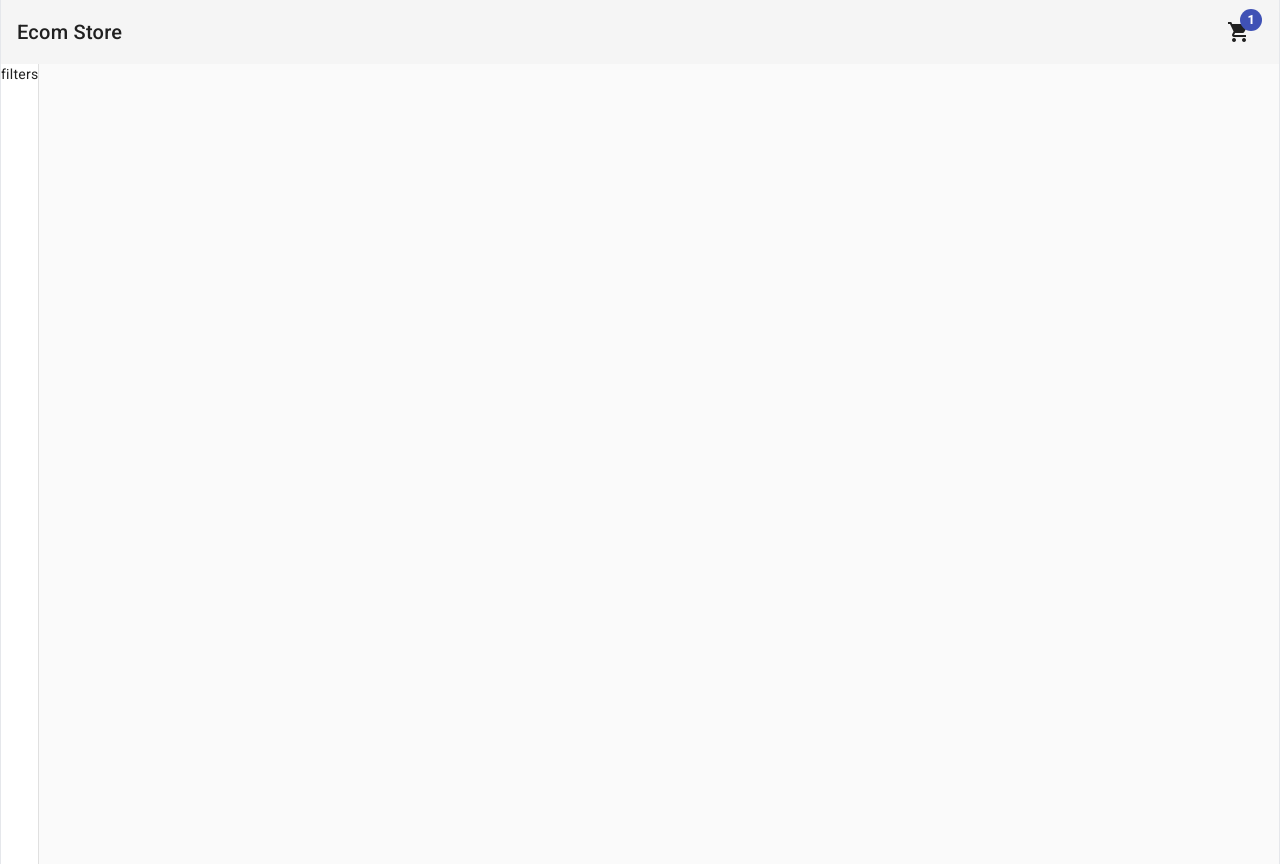
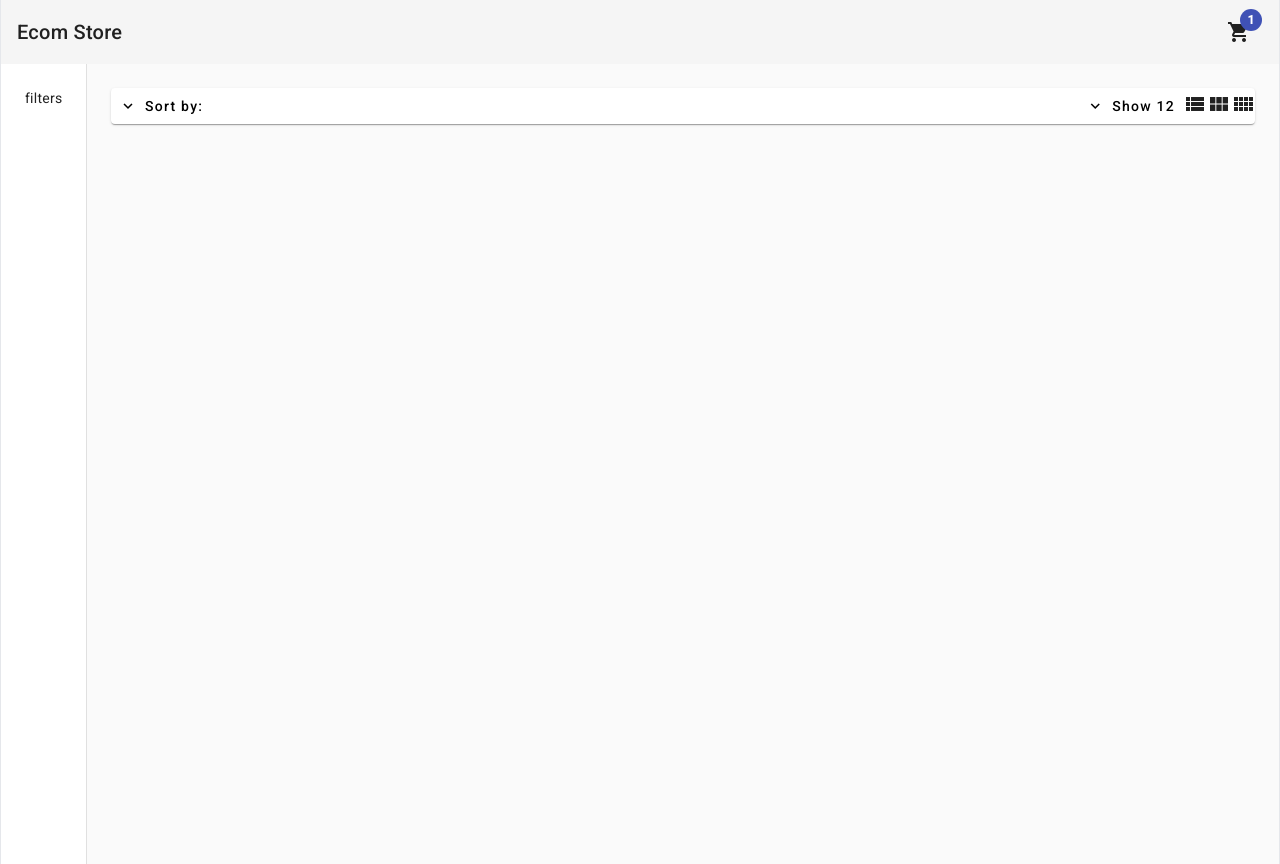
Before and after one commit to Ramish93/Angular-Ecom-Store, an Angular app: page /home in a window 1280 px wide. Built offline with nearby package versions, Linux system fonts and the light colour scheme.

Commit message:
sort by and show by x-num columns complete

```diff
--- /dev/null
+++ b/src/app/pages/home/components/products-header/products-header.component.html
@@ -0,0 +1,35 @@
+<mat-card class="mb-4">
+  <div class="flex justify-between">
+    <div>
+      <button mat-button [matMenuTriggerFor]="sortByMenu">
+        Sort by: {{ sort }}
+        <mat-icon>expand_more</mat-icon>
+      </button>
+      <mat-menu #sortByMenu="matMenu">
+        <button mat-menu-item (click)="onSortUpdate('desc')">Desc</button>
+        <button mat-menu-item (click)="onSortUpdate('Asc')">Asc</button>
+      </mat-menu>
+    </div>
+    <div class="flex items-center">
+      <div>
+        <button mat-button [matMenuTriggerFor]="menu">
+          Show {{ itemShowCount }}
+          <mat-icon>expand_more</mat-icon>
+        </button>
+        <mat-menu #menu="matMenu">
+          <button mat-menu-item (click)="onItemUpdated(12)">12</button>
+          <button mat-menu-item (click)="onItemUpdated(24)">24</button>
+        </mat-menu>
+      </div>
+      <button (click)="onColumnsUpdated(1)">
+        <mat-icon>view_list</mat-icon>
+      </button>
+      <button (click)="onColumnsUpdated(3)">
+        <mat-icon>view_module</mat-icon>
+      </button>
+      <button (click)="onColumnsUpdated(4)">
+        <mat-icon>view_comfy</mat-icon>
+      </button>
+    </div>
+  </div>
+</mat-card>
--- a/src/app/pages/home/components/products-header/products-header.component.ts
+++ b/src/app/pages/home/components/products-header/products-header.component.ts
@@ -1,15 +1,23 @@
-import { Component } from '@angular/core';
+import { Component, EventEmitter, Output } from "@angular/core";
 
 @Component({
-  selector: 'app-products-header',
-  template: `
-    <p>
-      products-header works!
-    </p>
-  `,
-  styles: [
-  ]
+  selector: "app-products-header",
+  templateUrl: `products-header.component.html`,
 })
 export class ProductsHeaderComponent {
+  @Output() columnsCountChange = new EventEmitter<number>();
+  sort = "";
+  itemShowCount = 12;
 
+  onSortUpdate = (newSort: string): void => {
+    this.sort = newSort;
+  };
+
+  onItemUpdated = (count: number): void => {
+    this.itemShowCount = count;
+  };
+
+  onColumnsUpdated = (colNum: number): void => {
+    this.columnsCountChange.emit(colNum);
+  };
 }
--- a/src/app/pages/home/home.component.html
+++ b/src/app/pages/home/home.component.html
@@ -2,7 +2,12 @@
   [autosize]="true"
   class="min-h-full max-w-7xl mx-auto border-x"
 >
-  <mat-drawer mode="side" opened>
+  <mat-drawer mode="side" opened class="p-6">
     <div>filters</div>
   </mat-drawer>
+  <mat-drawer-content class="p-6">
+    <app-products-header
+      (columnsCountChange)="onColumnsCountChange($event)"
+    ></app-products-header>
+  </mat-drawer-content>
 </mat-drawer-container>
--- a/src/app/pages/home/home.component.ts
+++ b/src/app/pages/home/home.component.ts
@@ -3,6 +3,10 @@ import { Component } from "@angular/core";
 @Component({
   selector: "app-home",
   templateUrl: `./home.component.html`,
-  styles: [],
 })
-export class HomeComponent {}
+export class HomeComponent {
+  cols = 3;
+  onColumnsCountChange(colsNum: number): void {
+    this.cols = colsNum;
+  }
+}
```
